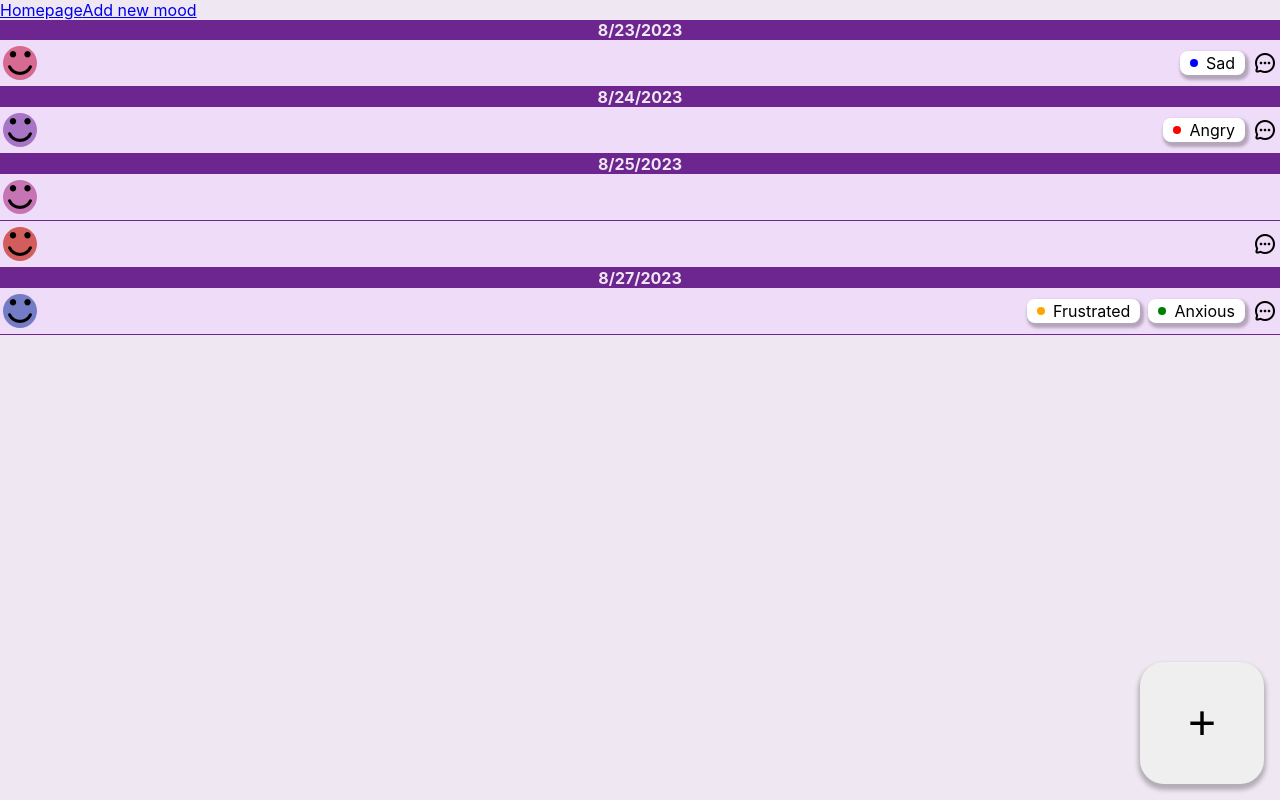
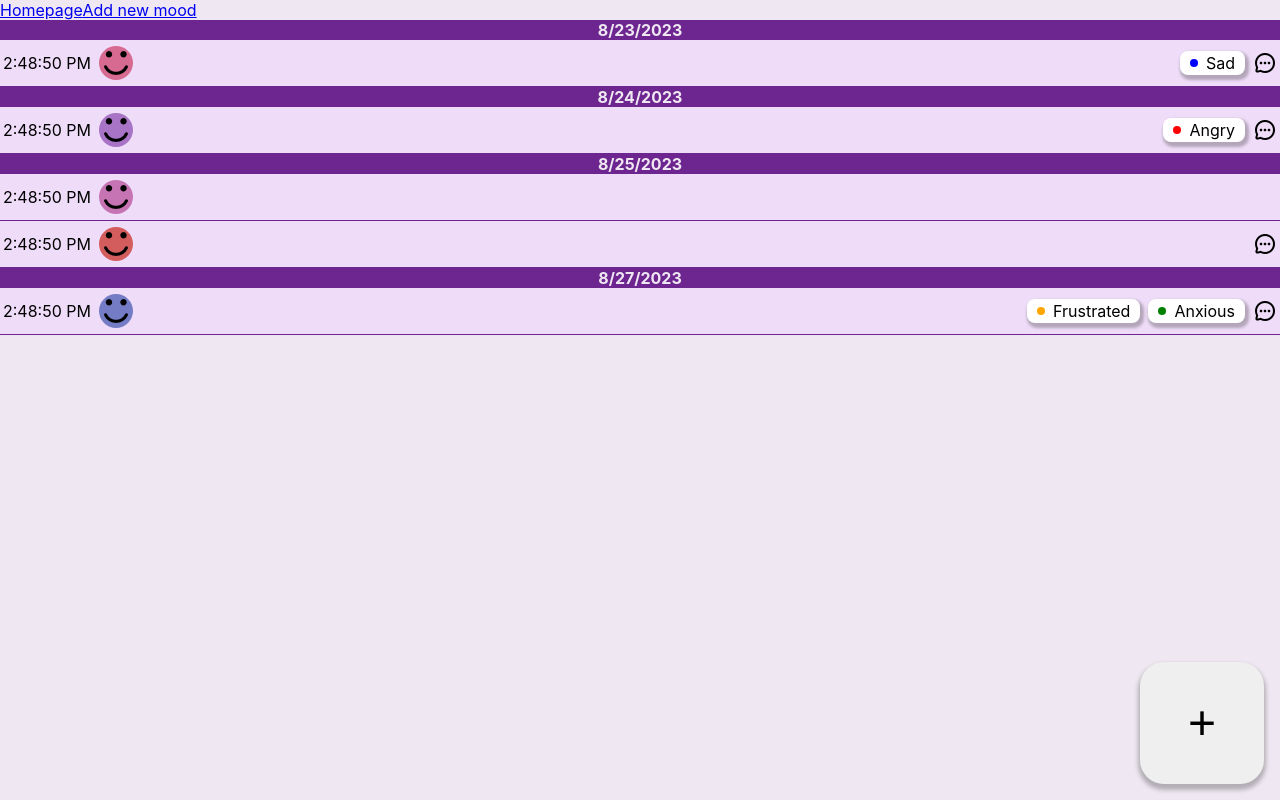
Before and after one commit to ndrlpzm/mood-tracker, a React (Create React App) app: page / in a window 1280 px wide. Built offline with nearby package versions, Linux system fonts and the light colour scheme.

Commit message:
Moves home articles to a new component

```diff
--- a/src/home/Home.tsx
+++ b/src/home/Home.tsx
@@ -3,9 +3,7 @@ import { Mood } from "../data/classes/mood";
 import React from "react";
 import "./Home.css";
 import { useNavigate } from "react-router-dom";
-import TagDisplay from "../detail/TagDisplay";
-import smileyImage from "../resources/smiling-emoticon-square-face.png";
-import messageImage from "../resources/message.png";
+import HomeArticle from "./HomeArticle";
 
 interface HomeInput {
   moodList: Mood[];
@@ -17,25 +15,8 @@ function Home({ moodList, isLoading }: HomeInput) {
     var colorMappings = retrieveIconColors();
     var prevDate: string;
     const formattedElements = moodList.map((mood) => {
-      //displays an icon if there is a comment
-      var commentIcon: JSX.Element;
-      if (mood.comment.length > 0) {
-        commentIcon = <img src={messageImage}></img>;
-      } else {
-        commentIcon = <></>;
-      }
       const art: JSX.Element = (
-        <article key={mood.id}>
-          <div className="mood-value-container" style={{ backgroundColor: colorMappings.get(mood.value) }}>
-            <img alt={mood.value.toString()} src={smileyImage}></img>
-          </div>
-          <div>
-            <div>
-              <TagDisplay tagList={mood.tags} />
-            </div>
-            {commentIcon}
-          </div>
-        </article>
+        <HomeArticle mood={mood} colorMappings={colorMappings}></HomeArticle>
       );
       if (prevDate !== mood.date.toLocaleDateString()) {
         prevDate = mood.date.toLocaleDateString();
--- /dev/null
+++ b/src/home/HomeArticle.tsx
@@ -0,0 +1,47 @@
+import { Mood } from "../data/classes/mood";
+import TagDisplay from "../detail/TagDisplay";
+import smileyImage from "../resources/smiling-emoticon-square-face.png";
+import messageImage from "../resources/message.png";
+import Home from "./Home";
+
+interface HomeArticleInput {
+	mood: Mood;
+	colorMappings: Map<any, any>;
+  }
+function HomeArticle({ mood, colorMappings }: HomeArticleInput) {
+		var commentIcon: JSX.Element;
+		if (mood.comment.length > 0) {
+		  commentIcon = <img src={messageImage}></img>;
+		} else {
+		  commentIcon = <></>;
+		}
+		const art: JSX.Element = (
+		  <article key={mood.id}>
+			<div>
+			  <span>{mood.date.toLocaleTimeString()}</span>
+			  <div className="mood-value-container" style={{ backgroundColor: colorMappings.get(mood.value) }}>
+				<img alt={mood.value.toString()} src={smileyImage}></img>
+			  </div>
+			</div>
+			<div>
+			  <div>
+				<TagDisplay tagList={mood.tags} />
+			  </div>
+			  {commentIcon}
+			</div>
+		  </article>
+		);
+	return (
+	  <>{art}</>
+	);
+  }
+  function retrieveIconColors() {
+	const colorIcon = new Map();
+	colorIcon.set(1, "#747CC6");
+	colorIcon.set(2, "#A774C6");
+	colorIcon.set(3, "#C674B4");
+	colorIcon.set(4, "#D76A91");
+	colorIcon.set(5, "#D35D5D");
+	return colorIcon;
+  }
+  export default HomeArticle;
```
